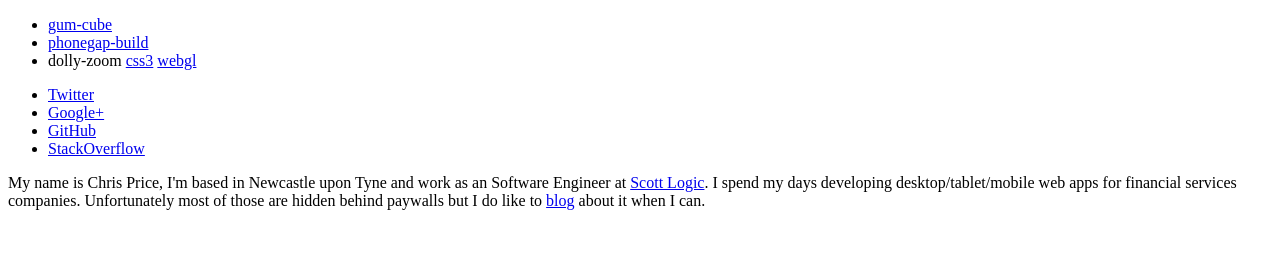
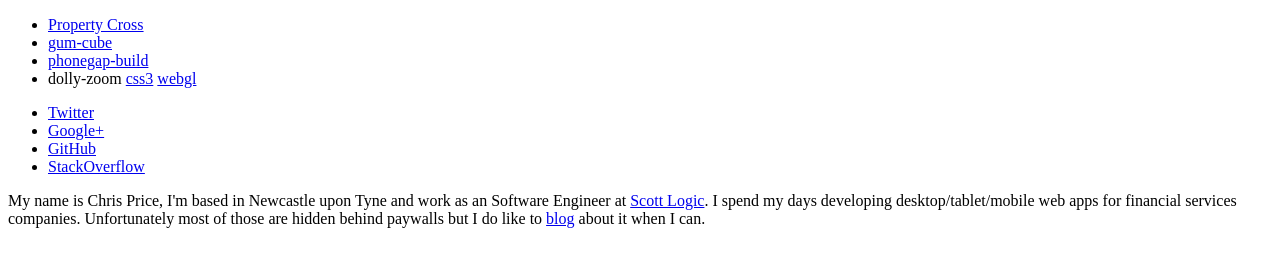
Before and after one commit to chrisprice/chrisprice.github.io, a plain HTML site: page index.htm in a window 1280 px wide. Drawn offline with Linux system fonts and the light colour scheme.

Commit message:
Update index.htm

```diff
--- a/index.htm
+++ b/index.htm
@@ -8,6 +8,7 @@
 </head>
 <body>
 	<ul>
+		<li><a href="http://propertycross.com">Property Cross</a></li>
 		<li><a href="http://chrisprice.io/gum-cube">gum-cube</a></li>
 		<li><a href="http://chrisprice.io/phonegap-build">phonegap-build</a></li>
 		<li>
```
